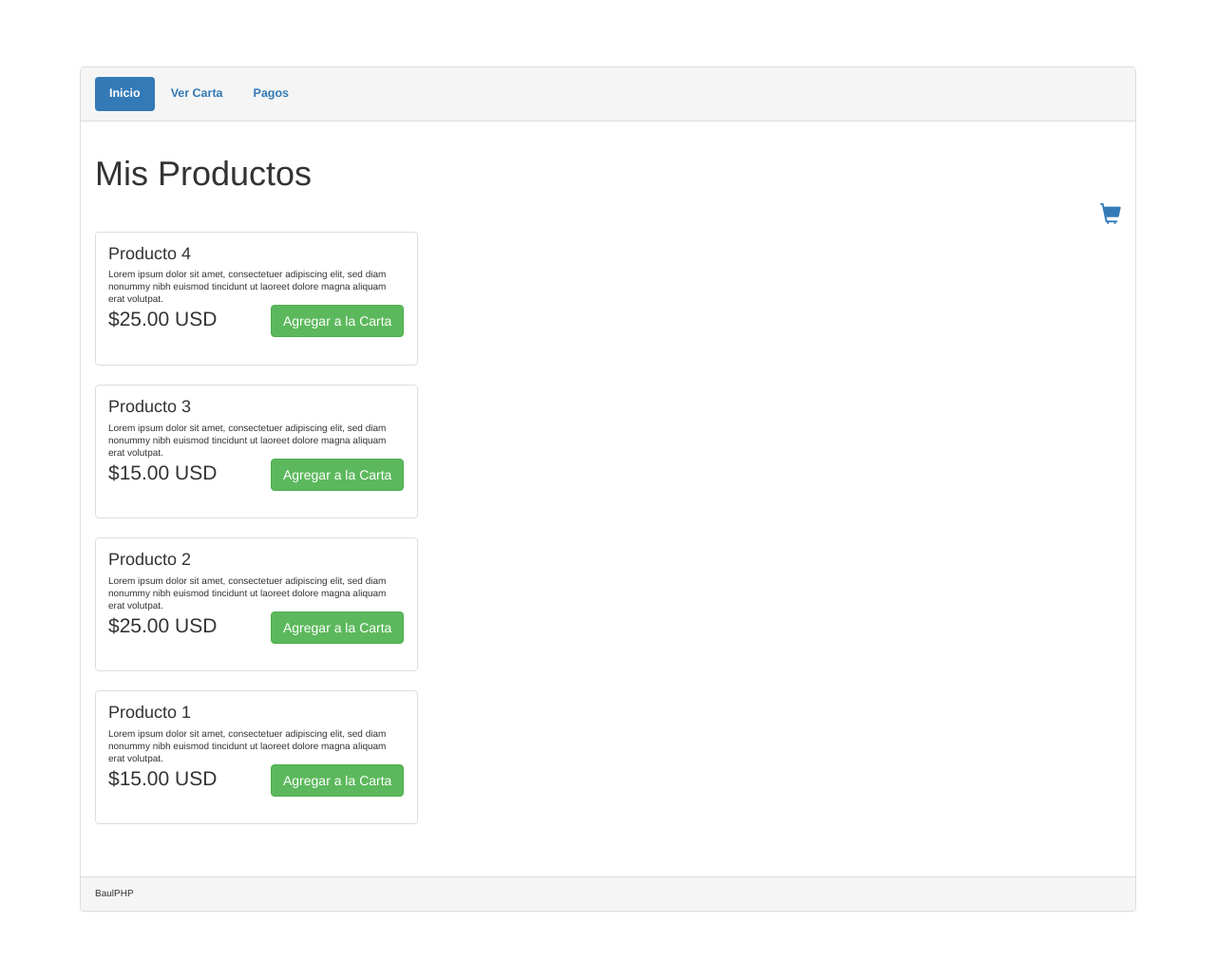
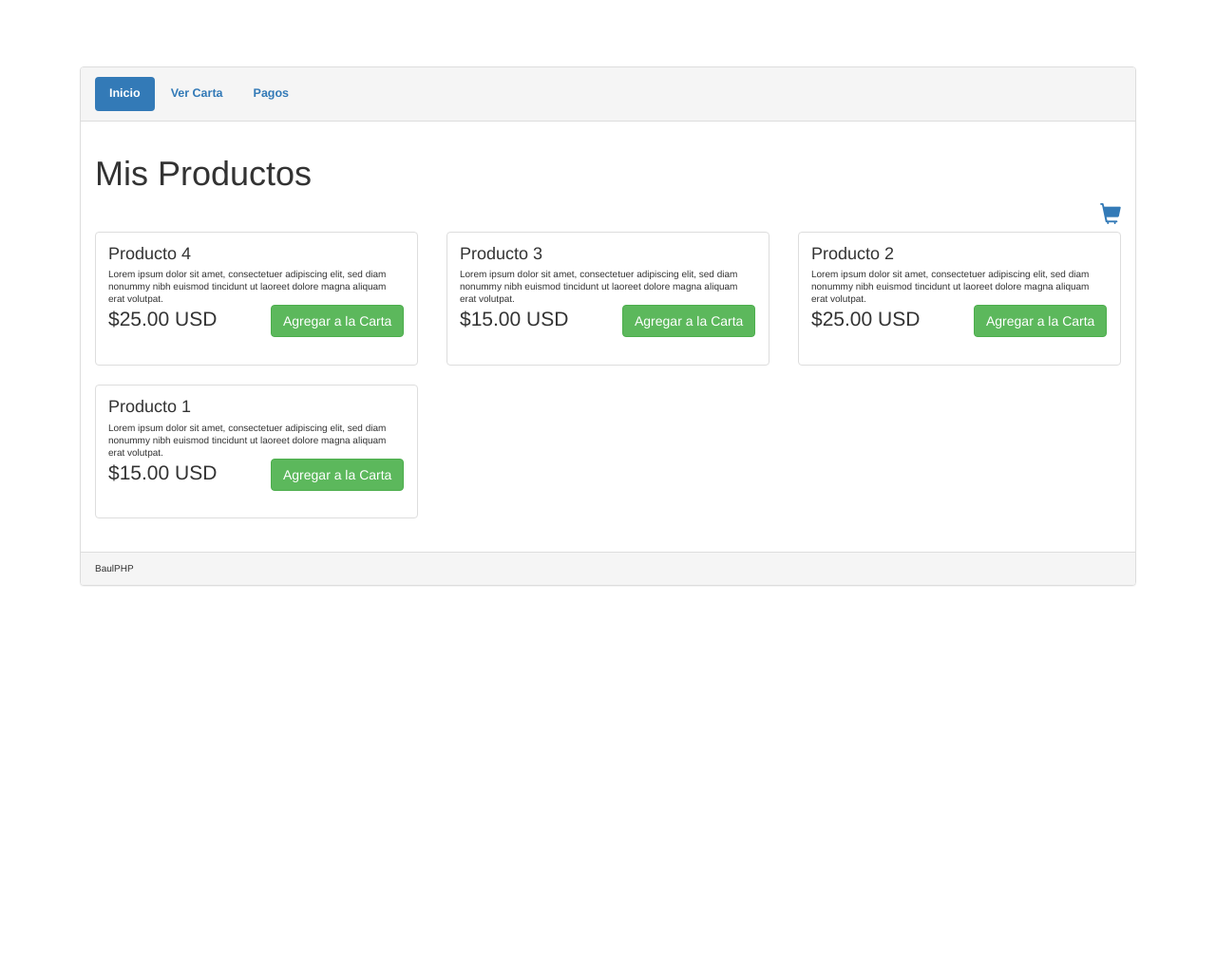
Before and after one commit to cristianaz/carrito, a PHP site: page / in a window 1280 px wide. Shown: the part 62-1092 px from the top of the page at 95% size. After the commit the page ends 679 px from the top, so only its background shows below. Run offline with PHP 8.4, Linux system fonts and the light colour scheme; data comes from the database, SQL or seed files in the repository.

Commit message:
Modifico la visualizacion del producto

```diff
--- a/Configuracion.php
+++ b/Configuracion.php
@@ -2,7 +2,7 @@
 //DB details
 $dbHost = 'localhost';
 $dbUsername = 'root';
-$dbPassword = '52429862';
+$dbPassword = '';
 $dbName = 'carta';
 
 //Create connection and select DB
--- a/index.php
+++ b/index.php
@@ -34,7 +34,7 @@ include 'Configuracion.php';
 <div class="panel-body">
     <h1>Mis Productos</h1>
     <a href="VerCarta.php" class="cart-link" title="Ver Carta"><i class="glyphicon glyphicon-shopping-cart"></i></a>
-    <div id="products" class="row list-group">
+    <div id="products" class="row">
         <?php
         //get rows query
         $query = $db->query("SELECT * FROM mis_productos ORDER BY id DESC LIMIT 10");
```
